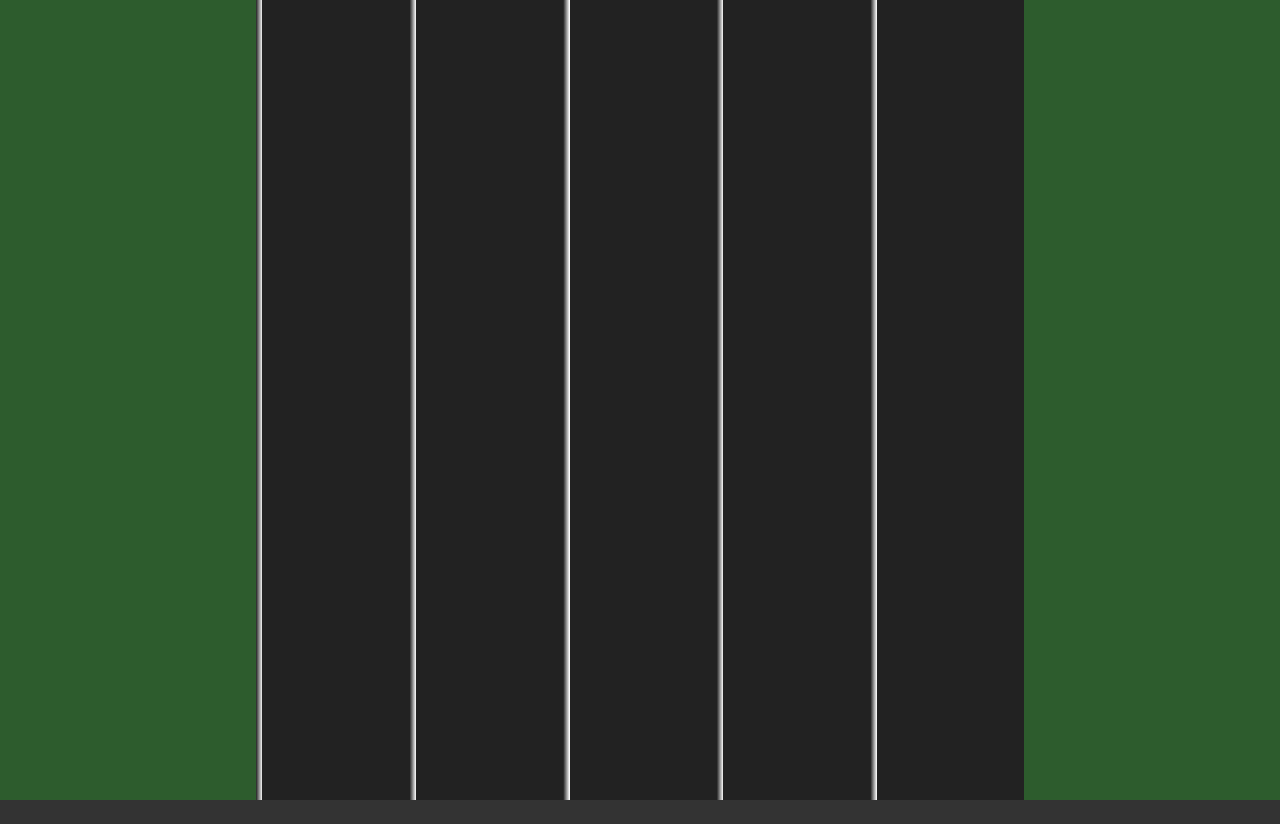
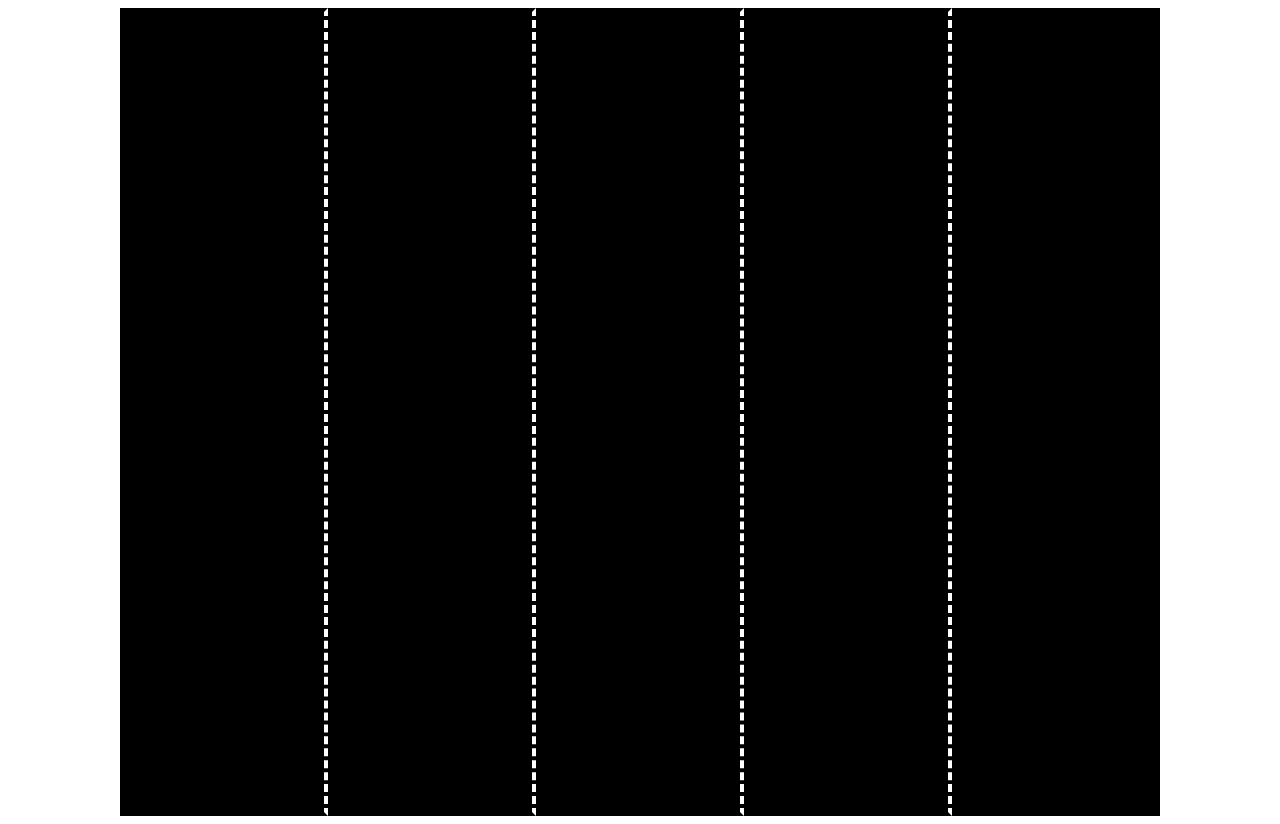
Before and after one commit to NotlistForU/Swimming-Traffic, a plain HTML site: page index.html in a window 1280 px wide. Before the commit the page ends 800 px from the top, so only its background shows below. Drawn offline with Linux system fonts and the light colour scheme.

Commit message:
depressao

```diff
--- a/index.html
+++ b/index.html
@@ -7,13 +7,12 @@
   <link rel="stylesheet" href="./src/css/style.css">
 </head>
 <body>
-  <div class="game">
-    <div id="road"></div>
-    <div id="player"></div>
+  <div id="conteiner">
+    <div class="pista1"> </div>
+    <div class="pista1"> </div>
+    <div class="pista1"> </div>
+    <div class="pista1"> </div>
+    <div class="pista5"> </div>
   </div>
-
-  <script src="src/js/player.js"></script>
-  <script src="src/js/traffic.js"></script>
-  <script src="src/js/main.js"></script>
 </body>
 </html>
--- a/src/css/style.css
+++ b/src/css/style.css
@@ -1,69 +1,25 @@
-body {
-  margin: 0;
-  overflow: hidden;
-  background: #333;
+#conteiner {
+  display: grid;
+  grid-template-columns: repeat(5, auto);
+  justify-content: center;
 }
 
-.game {
-  position: relative;
-  width: 100vw;
+.pista1 {
+  width: 200px;
   height: 100vh;
-  overflow: hidden;
-  background: #555;
+  border-width: 4px;
+  border-style: dashed;
+  border-right-color: white;
+  background-color: black;
+
 }
 
-#road {
-  position: absolute;
-  width: 100%;
-  height: 200%;
-  top: -100%;
-  z-index: 0;
+.pista5 {
+  width: 200px;
+  height: 100vh;
+  border-width: 4px;
+  border-style: solid;
+  border-color: black;
+  background-color: black;
 
-  /* Laterais verdes + área da estrada (60% centro) */
-  background: linear-gradient(to right,
-    #2d5c2d 0%,        /* grama esquerda */
-    #2d5c2d 20%,
-    #222 20%,          /* estrada */
-    #222 80%,
-    #2d5c2d 80%,       /* grama direita */
-    #2d5c2d 100%
-  );
 }
-
-#road::before {
-  content: "";
-  position: absolute;
-  inset: 0;
-  /* 5 pistas = 4 linhas brancas dentro da área central */
-  background: linear-gradient(to right,
-    transparent 20%, white 20.5%, transparent 20.5%,   /* linha 1 */
-    transparent 32%, white 32.5%, transparent 32.5%,   /* linha 2 */
-    transparent 44%, white 44.5%, transparent 44.5%,   /* linha 3 */
-    transparent 56%, white 56.5%, transparent 56.5%,   /* linha 4 */
-    transparent 68%, white 68.5%, transparent 68.5%,   /* linha 5 */
-    transparent 80%
-  );
-  pointer-events: none;
-}
-
-#player {
-  position: absolute;
-  bottom: 50px;
-  left: 50%;
-  width: 100px;
-  height: auto;  /* deixa o tamanho ser ajustado pela proporção da imagem */
-  aspect-ratio: 1 / 2; /* mantém a proporção (carro mais alto que largo) */
-  background: url("../assets/images/playerCars/car3.png") no-repeat center contain;
-  transform: translateX(-50%);
-  transition: transform 0.2s;
-  z-index: 2;
-}
-
-
-.car {
-  position: absolute;
-  background-size: contain;  /* mantém proporção */
-  background-repeat: no-repeat;
-  background-position: center;
-  z-index: 1;
-}
```
Also changed, not shown: src/assets/images/Road/road.jpg (added).
